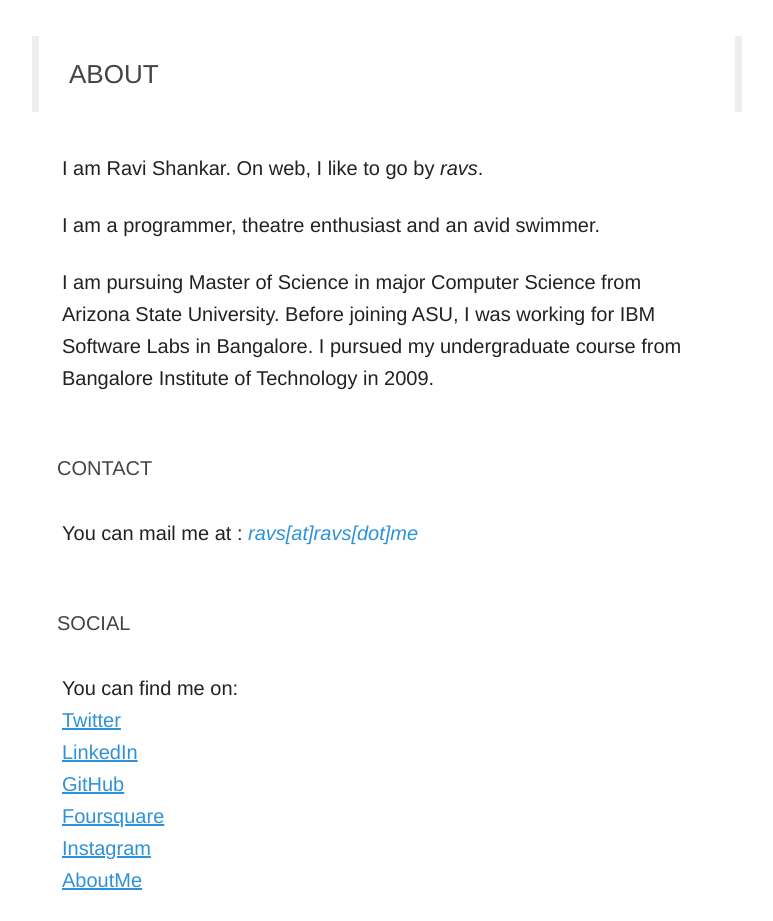
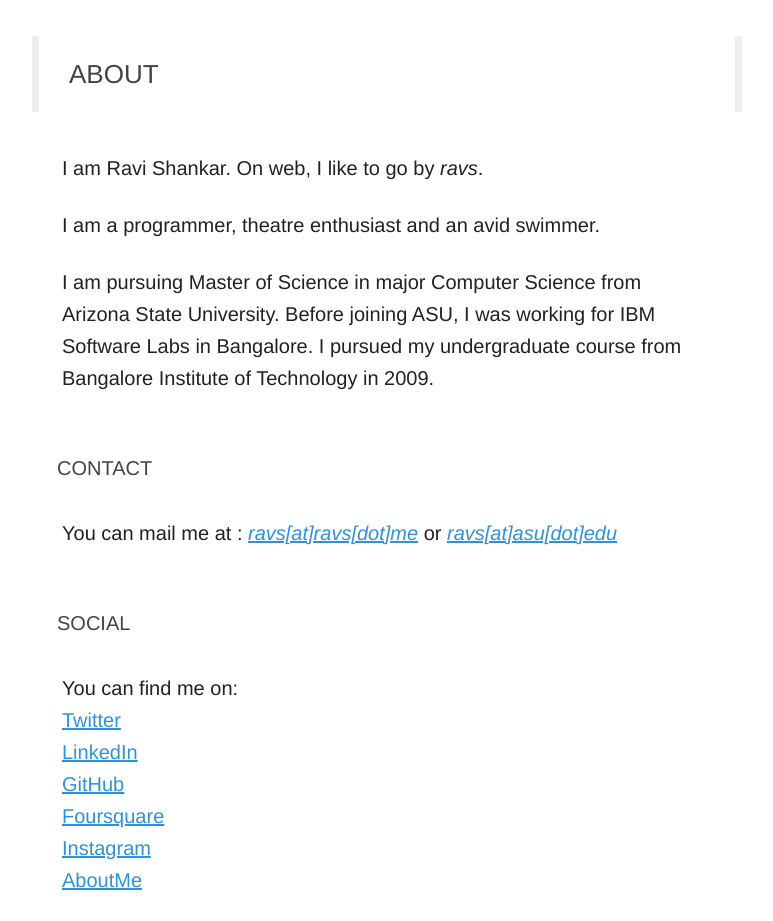
Before and after one commit to ravs/ravs.github.io, a Jekyll site: the page built from about/index.html, in a window 1280 px wide, cut to the strip 361-1282 px from the top of the page. Shown: the whole strip, without its empty margins (253-1026 px from the left). Built offline with Jekyll 4.4.1, drawn with Linux system fonts in a browser that asks for light colours; Markdown is read by kramdown in place of the engine named in the settings.

Commit message:
Email update

```diff
--- a/about/index.html
+++ b/about/index.html
@@ -15,7 +15,7 @@ y-position: 200
 <p>I am pursuing Master of Science in major Computer Science from Arizona State University. Before joining ASU, I was working for IBM Software Labs in Bangalore. I pursued my undergraduate course from Bangalore Institute of Technology in 2009.</p>
 
 <h2>Contact</h2>
-<p>You can mail me at :&nbsp<span class="mail">ravs[at]ravs[dot]me</span></p>
+<p>You can mail me at :&nbsp<span class="mail"><a href="mailto:ravs@ravs.me">ravs[at]ravs[dot]me</a></span>&nbspor&nbsp<span class="mail"><a href="mailto:ravs@asu.edu">ravs[at]asu[dot]edu</a></span></p>
 
 <h2>Social</h2>
 <p>You can find me on:<br>
```
